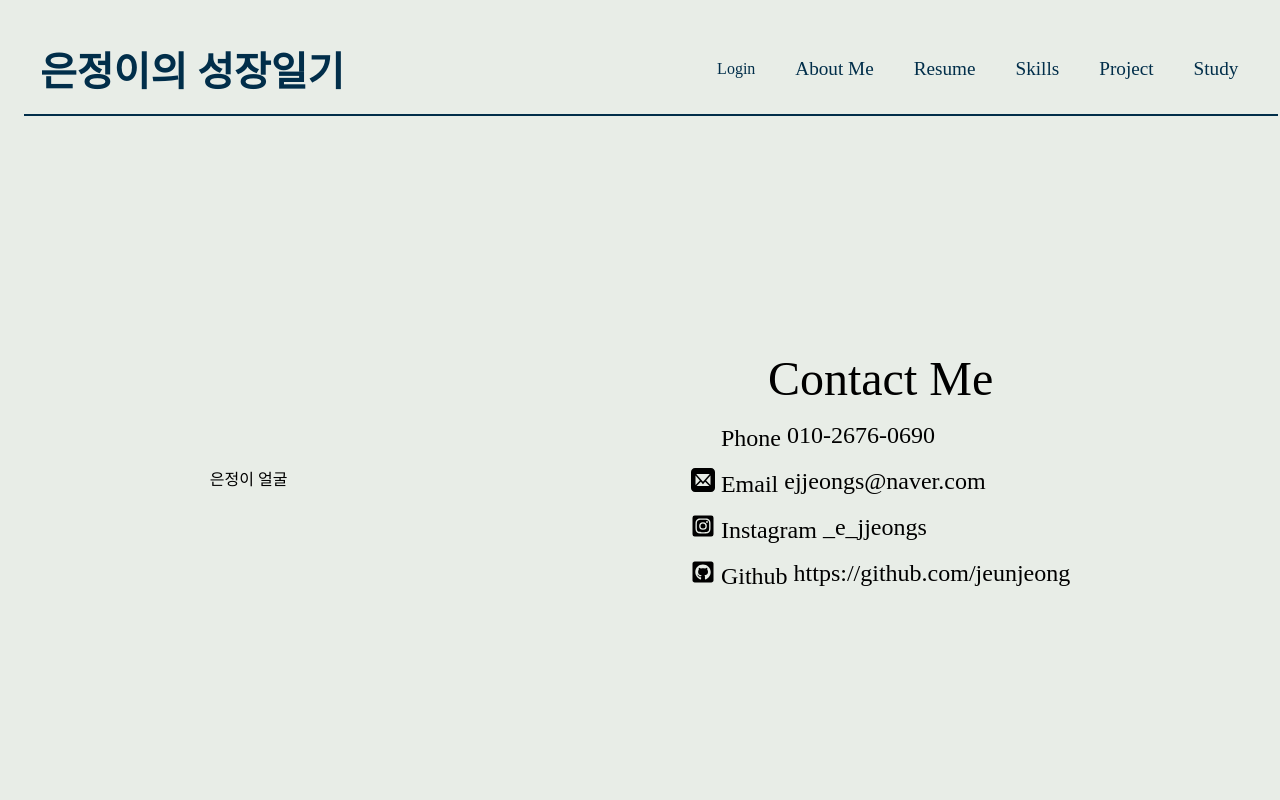
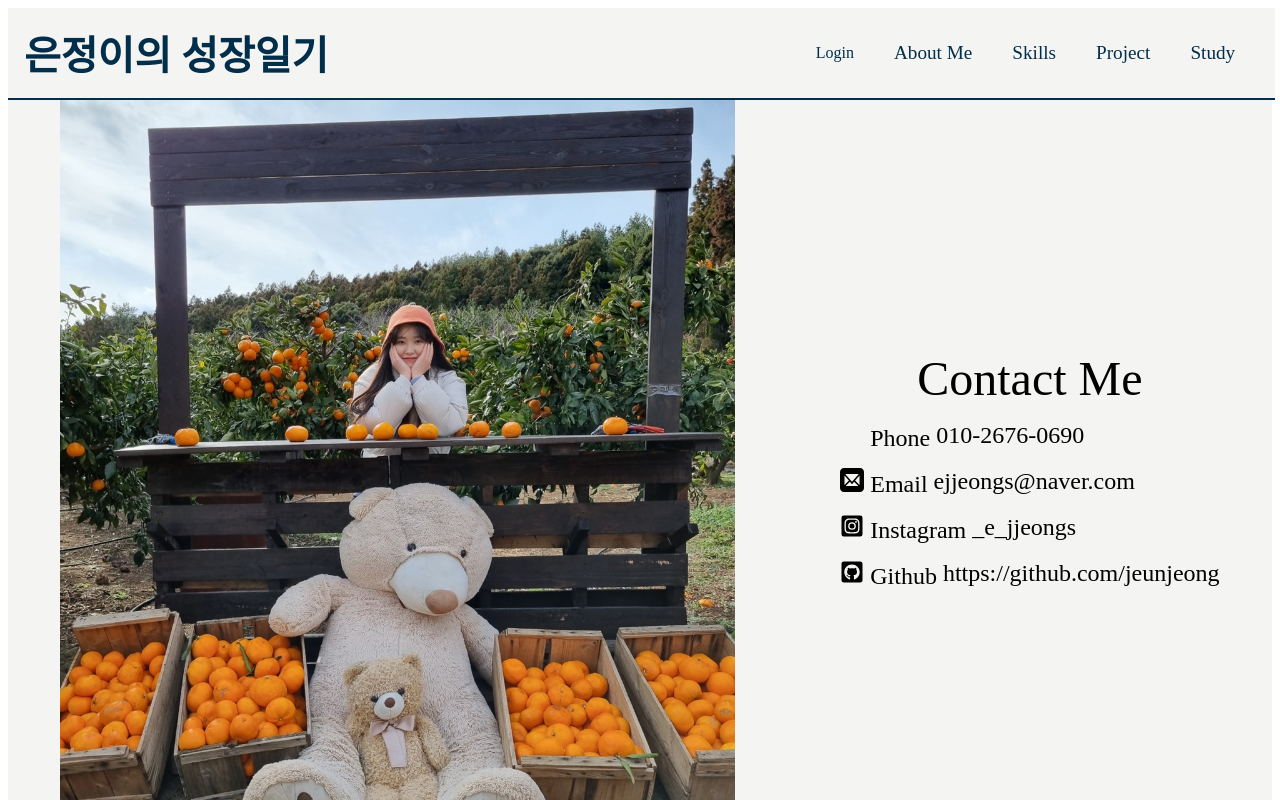
Before and after one commit to jeunjeong/jeunjeong.github.io, a React (Create React App) app: page / in a window 1280 px wide. Shown: the top 800 px of the page. Built offline with nearby package versions, Linux system fonts and the light colour scheme; some icons are missing; the HTML template or start-up script is replaced by a standard one; a web font is replaced by a local one.

Commit message:
:lipstick: feat : Modify main design

```diff
--- a/src/App.tsx
+++ b/src/App.tsx
@@ -2,11 +2,12 @@ import "./App.css";
 import { Routes, Route } from "react-router-dom";
 import Header from "./TopBar/top_bar";
 import Home from "./Home/Home";
+import AboutMe from "./About Me/about_me";
 function App() {
 	return (
 		<div>
 			<Routes>
-				<Route path="/" element={[<Header />, <Home />]} />
+				<Route path="/" element={[<Header />, <Home />, <AboutMe />]} />
 			</Routes>
 		</div>
 	);
--- a/src/Home/Home.tsx
+++ b/src/Home/Home.tsx
@@ -8,7 +8,7 @@ import { FaGithubSquare } from "react-icons/fa";
 function Home() {
 	return (
 		<M.MainContainer>
-			<M.Contact>은정이 얼굴</M.Contact>
+			<M.BackgroundImg src="profile/background.jpg" />
 			<M.Contact>
 				<M.ContactTitle>Contact Me</M.ContactTitle>
 				<M.ContactContent>
--- a/src/Home/home.styled.tsx
+++ b/src/Home/home.styled.tsx
@@ -6,6 +6,12 @@ export const MainContainer = styled.div`
 	justify-content: space-around;
 	align-items: center;
 	height: 940px;
+	background-color: #f4f4f2;
+`;
+
+export const BackgroundImg = styled.img`
+	text-align: center;
+	height: 900px;
 `;
 
 export const Contact = styled.div`
--- a/src/TopBar/top_bar.styled.tsx
+++ b/src/TopBar/top_bar.styled.tsx
@@ -1,15 +1,13 @@
 import styled from "styled-components";
 
 export const TopBar = styled.div`
-	margin: 1rem;
-	margin-right: 1rem;
 	display: flex;
 	justify-content: space-between;
-	background-color: #e8ede7;
+	background-color: #f4f4f2;
 	border-bottom: 2px solid #012e4a;
 	color: #012e4a;
 	position: fixed;
-	width: 98%;
+	width: 99%;
 	z-index: 10;
 `;
 
--- a/src/TopBar/top_bar.tsx
+++ b/src/TopBar/top_bar.tsx
@@ -8,7 +8,6 @@ function Header() {
 			<nav.Function>
 				<nav.Login>Login</nav.Login>
 				<nav.Content>About Me</nav.Content>
-				<nav.Content>Resume</nav.Content>
 				<nav.Content>Skills</nav.Content>
 				<nav.Content>Project</nav.Content>
 				<nav.Content>Study</nav.Content>
--- a/src/index.css
+++ b/src/index.css
@@ -7,6 +7,5 @@
 }
 
 body {
-	background-color: #e8ede7;
 	font-family: "Dovemayo_gothic";
 }
```
Also changed, not shown: public/profile/background.jpg (added), public/profile/profile.jpg (added).
